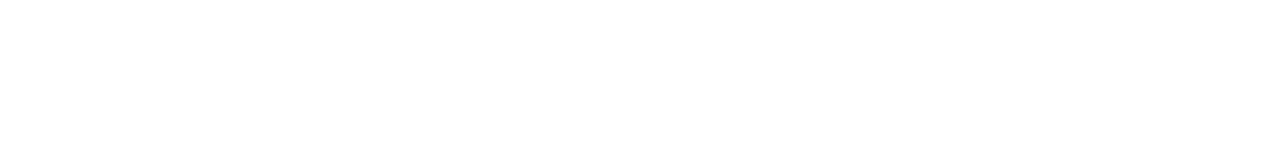
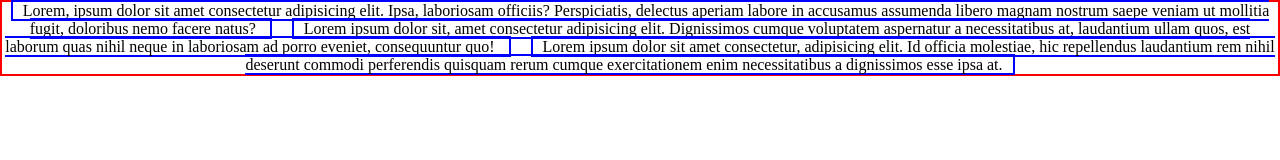
Before and after one commit to juliamirante08/display-inline, a plain HTML site: page index.html in a window 1280 px wide. Drawn offline with Linux system fonts and the light colour scheme.

Commit message:
atividade finalizada

```diff
--- a/index.html
+++ b/index.html
@@ -4,9 +4,22 @@
     <meta charset="UTF-8">
     <meta http-equiv="X-UA-Compatible" content="IE=edge">
     <meta name="viewport" content="width=device-width, initial-scale=1.0">
+    <link rel="stylesheet" href="style.css">
     <title>Display Inline</title>
 </head>
 <body>
+    <main>
+        <div>
+            Lorem, ipsum dolor sit amet consectetur adipisicing elit. Ipsa, laboriosam officiis? Perspiciatis, delectus aperiam labore in accusamus assumenda libero magnam nostrum saepe veniam ut mollitia fugit, doloribus nemo facere natus?
+        </div>
 
+        <div>
+            Lorem ipsum dolor sit, amet consectetur adipisicing elit. Dignissimos cumque voluptatem aspernatur a necessitatibus at, laudantium ullam quos, est laborum quas nihil neque in laboriosam ad porro eveniet, consequuntur quo!
+        </div>
+
+        <div>
+            Lorem ipsum dolor sit amet consectetur, adipisicing elit. Id officia molestiae, hic repellendus laudantium rem nihil deserunt commodi perferendis quisquam rerum cumque exercitationem enim necessitatibus a dignissimos esse ipsa at.
+        </div>
+    </main>
 </body>
 </html>
--- a/style.css
+++ b/style.css
@@ -0,0 +1,17 @@
+* {
+    margin: 0;
+    padding: 0;
+    box-sizing: border-box;
+}
+
+main {
+    border: 2px solid red;
+    text-align: center;
+}
+
+div {
+    border: 2px solid blue;
+    display: inline;
+    margin-right: 20px;
+    padding-inline: 10px;
+}
```
